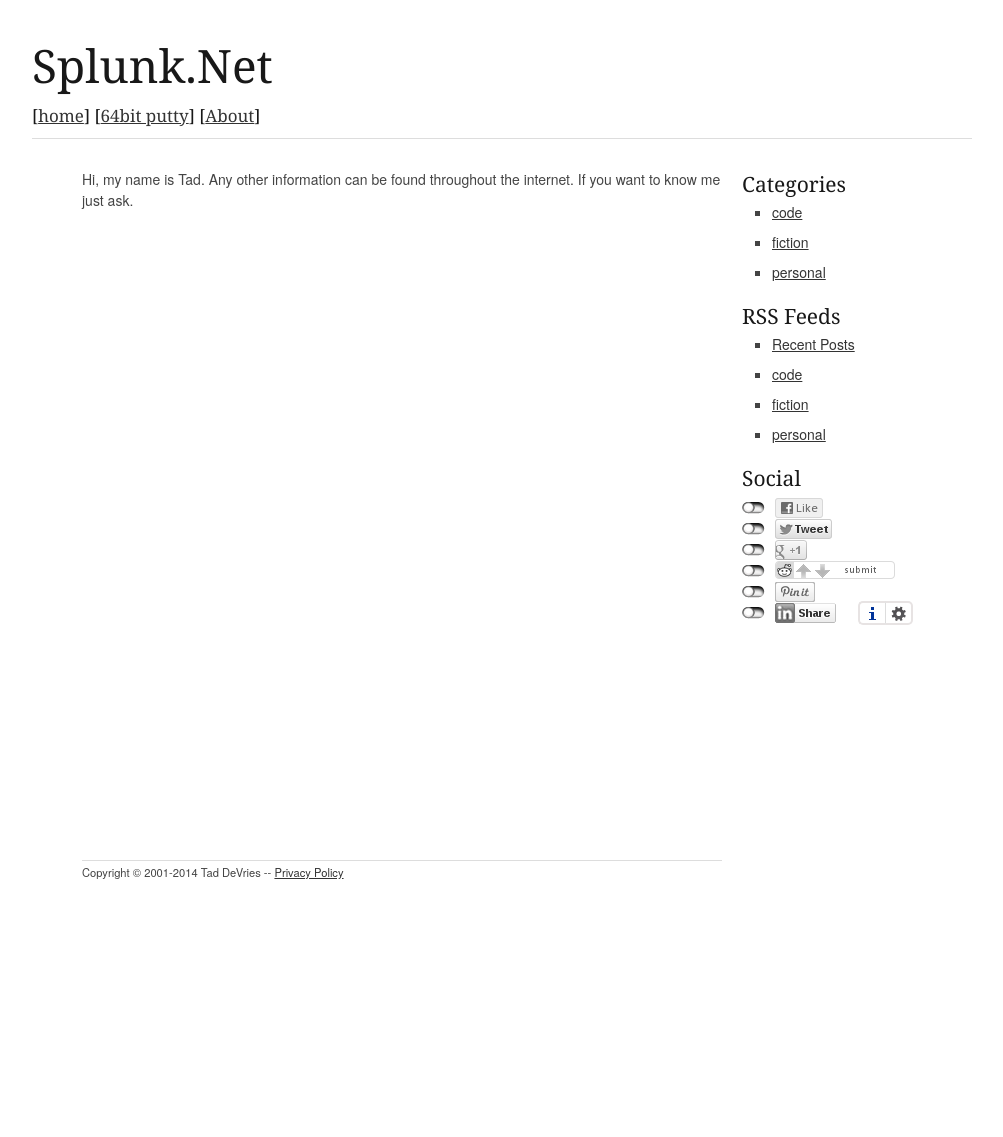
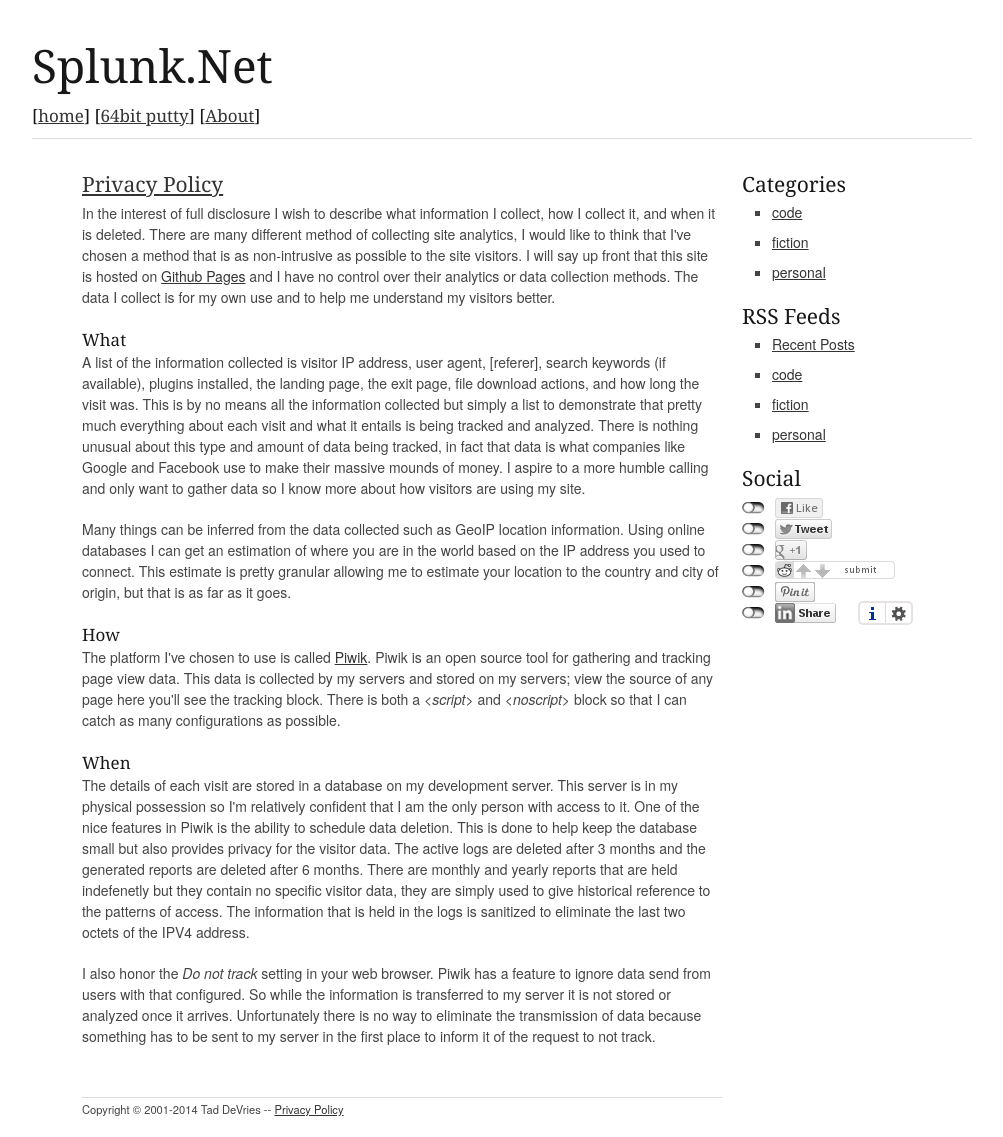
Before and after one commit to taddev/taddev.github.io, a Jekyll site: the page built from About/index.html, in a window 1280 px wide. Shown: the whole page, without its empty margins (138-1141 px from the left). Built offline with Jekyll 4.4.1, drawn with Linux system fonts in a browser that asks for light colours; comment, search, counter and statistics services are not loaded; before the commit the page ends 900 px from its top, so only the background shows below that.

Commit message:
added privacy policy

```diff
--- a/About/index.html
+++ b/About/index.html
@@ -3,4 +3,18 @@ layout: default
 title: About Me
 ---
 
-Hi, my name is Tad. Any other information can be found throughout the internet. If you want to know me just ask.
+<h4><a name="privacy-policy">Privacy Policy</a></h4>
+<p>In the interest of full disclosure I wish to describe what information I collect, how I collect it, and when it is deleted. There are many different method of collecting site analytics, I would like to think that I've chosen a method that is as non-intrusive as possible to the site visitors. I will say up front that this site is hosted on <a href="https://pages.github.com/">Github Pages</a> and I have no control over their analytics or data collection methods. The data I collect is for my own use and to help me understand my visitors better.</p>
+
+<h5>What</h5>
+<p>A list of the information collected is visitor IP address, user agent, [referer], search keywords (if available), plugins installed, the landing page, the exit page, file download actions, and how long the visit was. This is by no means all the information collected but simply a list to demonstrate that pretty much everything about each visit and what it entails is being tracked and analyzed. There is nothing unusual about this type and amount of data being tracked, in fact that data is what companies like Google and Facebook use to make their massive mounds of money. I aspire to a more humble calling and only want to gather data so I know more about how visitors are using my site.</p>
+
+<p>Many things can be inferred from the data collected such as GeoIP location information. Using online databases I can get an estimation of where you are in the world based on the IP address you used to connect. This estimate is pretty granular allowing me to estimate your location to the country and city of origin, but that is as far as it goes.</p>
+
+<h5>How</h5>
+<p>The platform I've chosen to use is called <a href="http://piwik.org/">Piwik</a>. Piwik is an open source tool for gathering and tracking page view data. This data is collected by my servers and stored on my servers; view the source of any page here you'll see the tracking block. There is both a <em>&lt;script&gt;</em> and <em>&lt;noscript&gt;</em> block so that I can catch as many configurations as possible.</p>
+
+<h5>When</h5>
+<p>The details of each visit are stored in a database on my development server. This server is in my physical possession so I'm relatively confident that I am the only person with access to it. One of the nice features in Piwik is the ability to schedule data deletion. This is done to help keep the database small but also provides privacy for the visitor data. The active logs are deleted after 3 months and the generated reports are deleted after 6 months. There are monthly and yearly reports that are held indefenetly but they contain no specific visitor data, they are simply used to give historical reference to the patterns of access. The information that is held in the logs is sanitized to eliminate the last two octets of the IPV4 address.</p>
+
+<p>I also honor the <em>Do not track</em> setting in your web browser. Piwik has a feature to ignore data send from users with that configured. So while the information is transferred to my server it is not stored or analyzed once it arrives. Unfortunately there is no way to eliminate the transmission of data because something has to be sent to my server in the first place to inform it of the request to not track.</p>
--- a/_layouts/default.html
+++ b/_layouts/default.html
@@ -93,7 +93,7 @@
 		</div>
 		<div class="eleven columns alpha offset-by-one footer">
 			<hr class="remove-bottom" />
-			<small>Copyright &copy; 2001-2014 Tad DeVries -- <a href="/About/">Privacy Policy</a></small>
+			<small>Copyright &copy; 2001-2014 Tad DeVries -- <a href="/About/#privacy-policy">Privacy Policy</a></small>
 		</div>
 	</div><!-- container -->
 <!-- End Document
```
